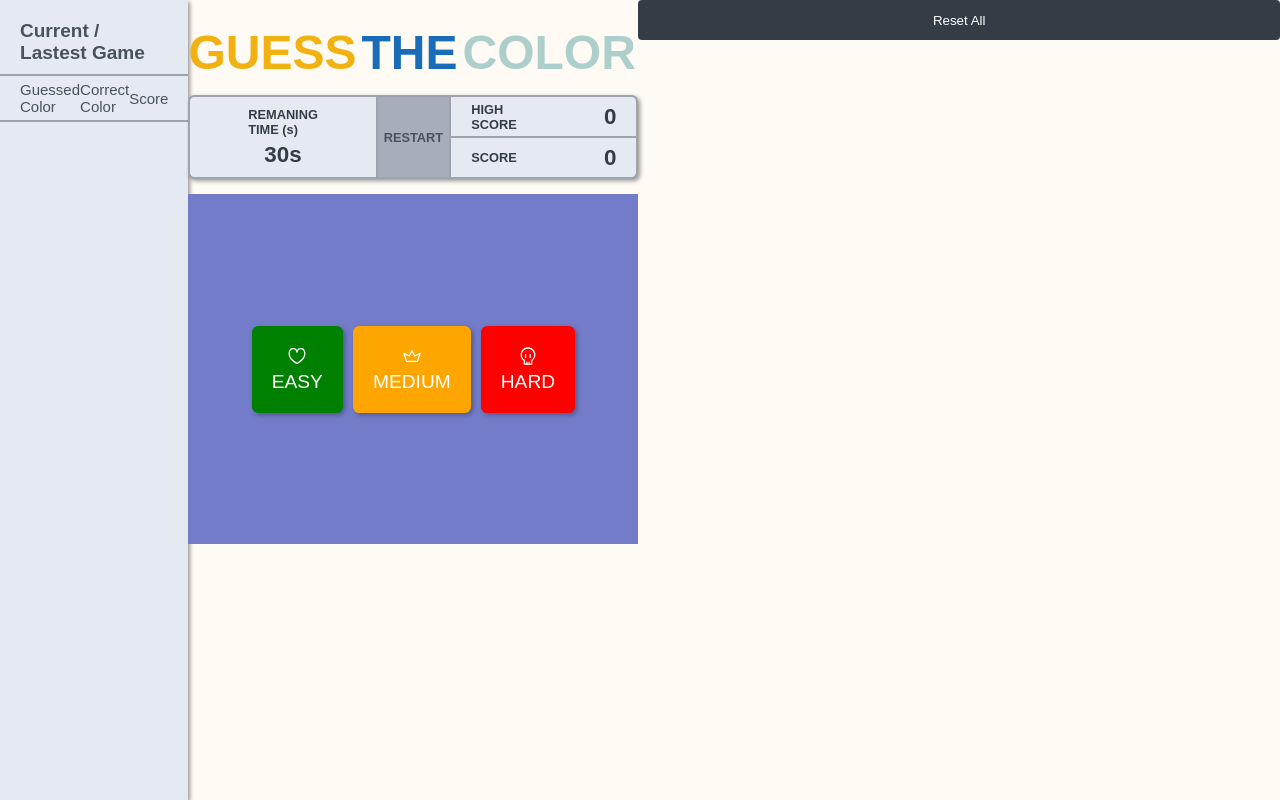
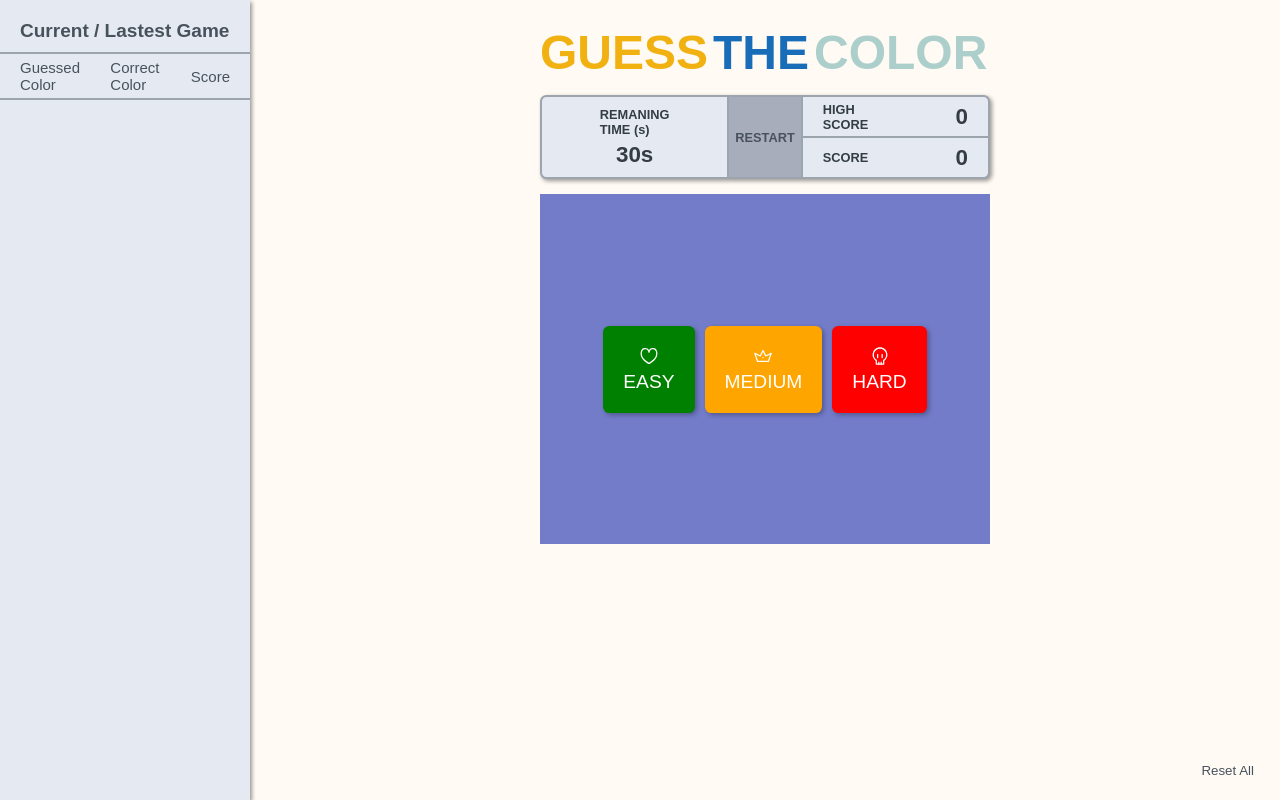
Before and after one commit to niltonc/color-game, a Next.js app: page / in a window 1280 px wide. Built offline with nearby package versions, Linux system fonts and the light colour scheme.

Commit message:
feat: type player persisted store

```diff
--- a/src/app/page.tsx
+++ b/src/app/page.tsx
@@ -22,10 +22,11 @@ import {
 } from '@/utils/constants';
 import { randomColorOptionsGenerator } from '@/utils/randomColorOptionsGenerator';
 import { startTimer } from '@/utils/timer';
+// import Modal from '@/components/Modal';
 
 export default function Home() {
-  const { highScore, isStart, setIsStart } = useGlobalStore((state) => state);
-  const { setHighScore, clearHighScore } = usePersistedHighScore();
+  const { isStart, setIsStart } = useGlobalStore((state) => state);
+  const { highScore, setHighScore, clearHighScore } = usePersistedHighScore();
 
   const [time, setTime] = useState(30);
   const [score, setScore] = useState(0);
@@ -93,6 +94,7 @@ export default function Home() {
           setTime(time - 1);
         } else {
           stopGame();
+          // handleOpenModal();
         }
       }, 1000);
 
@@ -117,6 +119,18 @@ export default function Home() {
     stopGame();
     clearHighScore();
   };
+
+  //
+  // const [modalOpen, setModalOpen] = useState(false);
+
+  // const handleOpenModal = () => {
+  //   setModalOpen(true);
+  // };
+
+  // const handleCloseModal = () => {
+  //   setModalOpen(false);
+  // };
+  //
 
   return (
     <AppContainer>
@@ -180,7 +194,21 @@ export default function Home() {
           )}
         </div>
       </MainContent>
-      <Button onClick={() => handleResetAll()}>Reset All</Button>
+      <div
+        style={{
+          bottom: 10,
+          right: 10,
+          position: 'absolute'
+        }}
+      >
+        <Button onClick={() => handleResetAll()} variant="text">
+          Reset All
+        </Button>
+      </div>
+      {/* <div>
+        <button onClick={() => handleOpenModal()}>CHAMA MODAL</button>
+        <Modal open={modalOpen} onClose={handleCloseModal} playerScore={200} />
+      </div> */}
     </AppContainer>
   );
 }
```
Also changed, not shown: src/@types/types.d.ts (+11 -4 lines).
